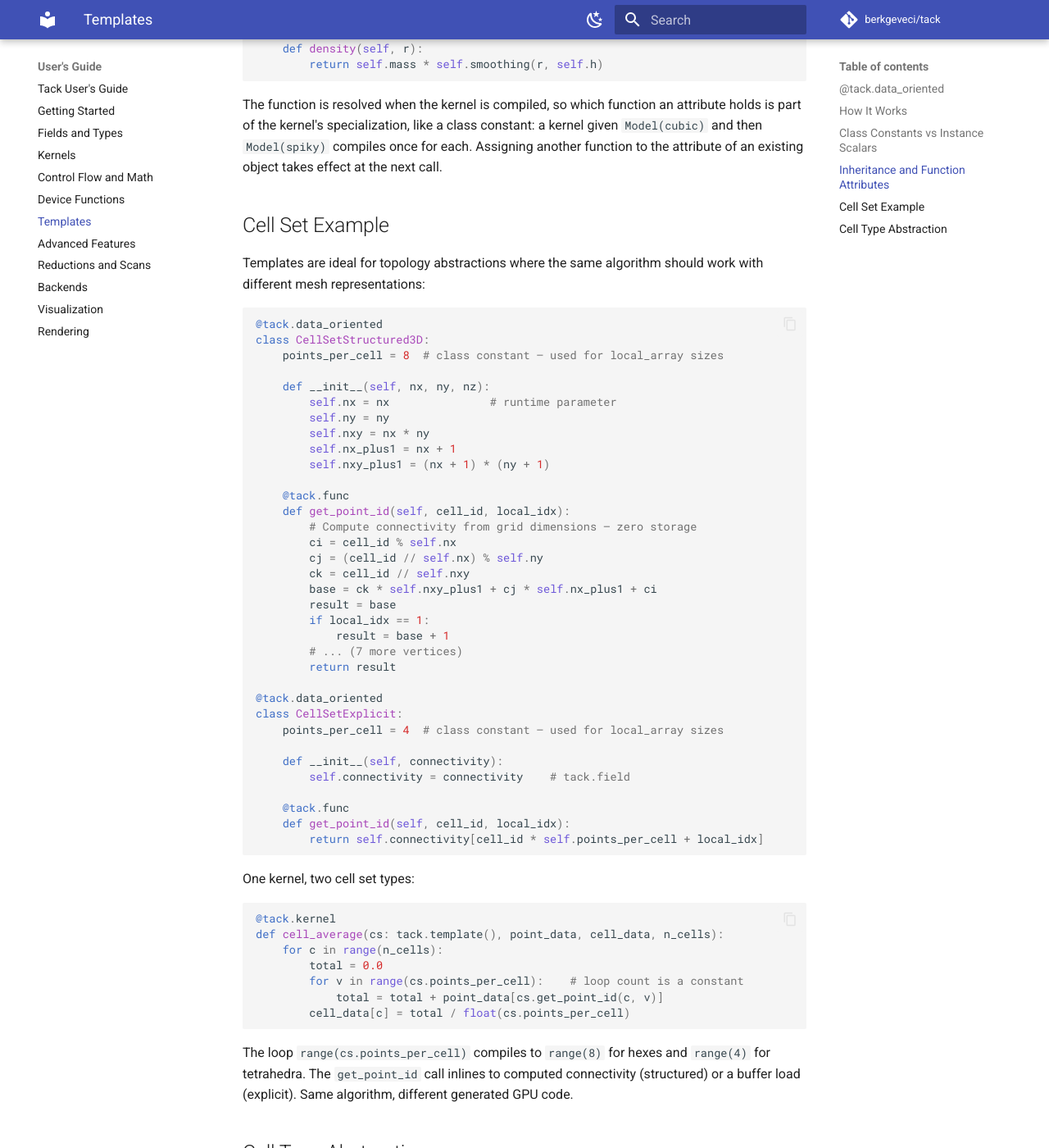
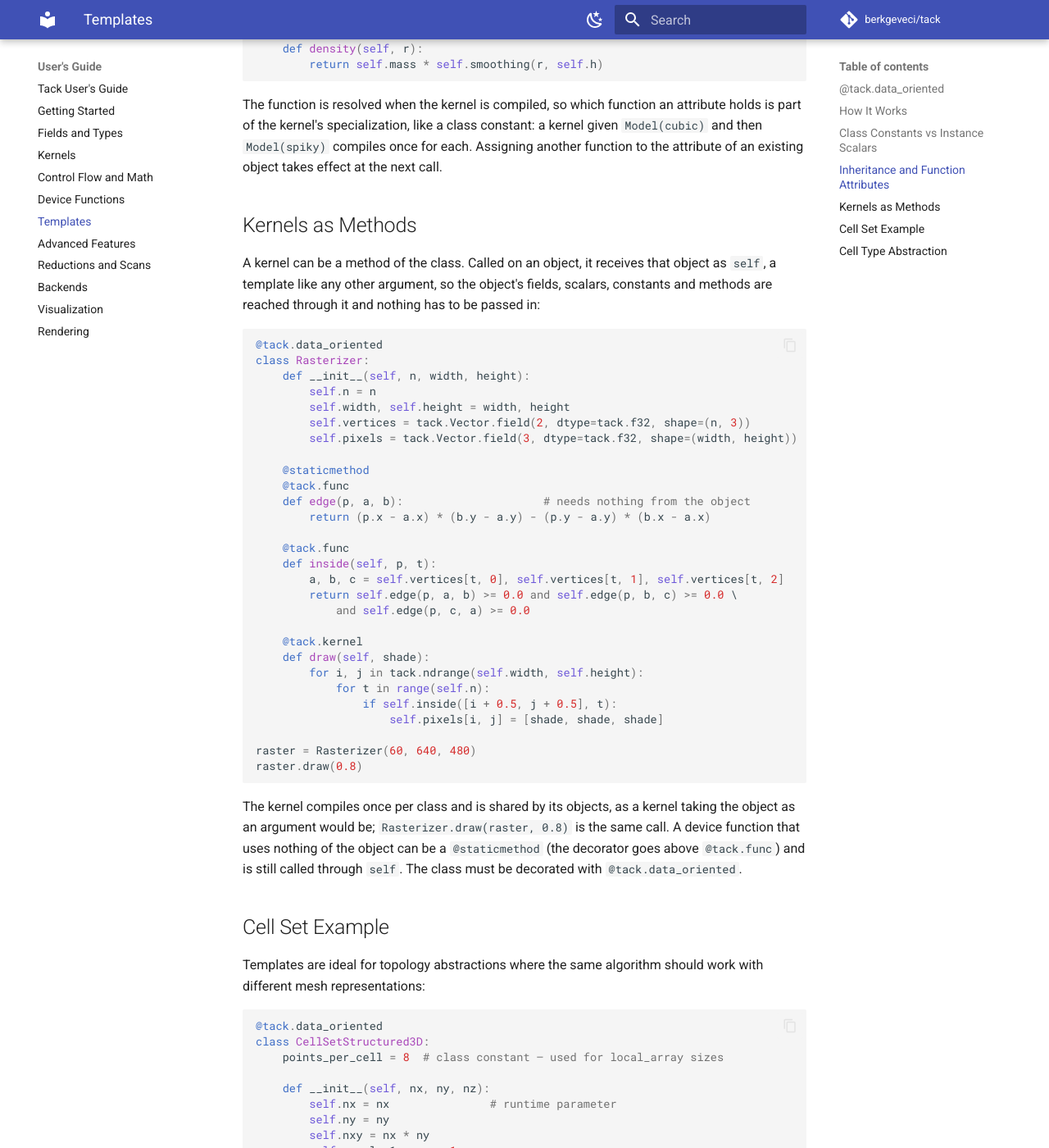
Before and after one commit to berkgeveci/tack, an MkDocs documentation site: the page built from docs/users-guide/06-templates.md, in a window 1280 px wide and 1400 px high, scrolled down 2867 px. Shown: the whole window at 82% size. Built offline with MkDocs 1.6.1 and Material for MkDocs 9.7.7, drawn with Linux system fonts in a browser that asks for light colours; comment, search, counter and statistics services are not loaded.

Commit message:
Let kernels be methods, and find static device functions
Taichi classes hold their kernels as methods and call them on the
object. A Tack kernel defined in a class body was a plain class
attribute, so model.step(dt) passed no object and failed with "expects 1
arguments, got 0"; every such class had to be taken apart into
module-level kernels taking the object.

Kernel.__get__ now binds the instance, so the object arrives as the
first argument. Template arguments are detected by their type, so the
object is a template like any other and nothing else changes: the
kernel compiles once per class structure and is shared by its objects.
Reached through the class the kernel is unbound, and tack.inspect
accepts either form. An object of a class without @tack.data_oriented
gets an error that says so. No kernel in Tack was defined in a class
body before, so no existing call changes meaning.

A @tack.func under @staticmethod in a data-oriented class is collected
with the other methods and called through self. It was reported as
"neither a class constant ... nor a @tack.func method".

````diff
--- a/docs/reference/language-contract.md
+++ b/docs/reference/language-contract.md
@@ -47,7 +47,7 @@ all corner cases have been validated.
 | Arithmetic | Arithmetic, comparisons, Boolean expressions, explicit casts, listed math builtins, `@` on vectors and matrices | Numerical and evaluation rules below. Comparisons and Boolean expressions take scalars only |
 | Assignments | Local assignment, augmented assignment, field stores, tuple assignment to names, field elements and components | Storage and ordering rules below |
 | Control flow | `range`, `tack.ndrange` over sizes or `(start, end)` pairs, nested sequential loops, `while`, `if`/`elif`/`else`, conditional expressions, `break`, `continue` | One top-level parallel loop; statements outside it only bind locals, load fields and declare arrays |
-| Composition | `@tack.func` inlining, returning one or several values; `@tack.data_oriented` templates, with inheritance and device functions held as attributes | Static source transformation, not arbitrary Python calls. A `return` ends the function on its path; one inside a loop is rejected (LC7) |
+| Composition | `@tack.func` inlining, returning one or several values; `@tack.data_oriented` templates, with inheritance, device functions held as attributes or under `@staticmethod`, and kernels as methods | Static source transformation, not arbitrary Python calls. A `return` ends the function on its path; one inside a loop is rejected (LC7) |
 | Storage | Scalar fields, vector fields, matrix fields, local arrays, shared memory, 3D textures | Backend capability restrictions apply |
 | Parallel primitives | Atomics, barriers, thread index, block reductions | Workgroup requirements below |
 
--- a/docs/users-guide/06-templates.md
+++ b/docs/users-guide/06-templates.md
@@ -147,6 +147,51 @@ constant: a kernel given `Model(cubic)` and then `Model(spiky)` compiles
 once for each. Assigning another function to the attribute of an existing
 object takes effect at the next call.
 
+## Kernels as Methods
+
+A kernel can be a method of the class. Called on an object, it receives
+that object as `self`, a template like any other argument, so the
+object's fields, scalars, constants and methods are reached through it
+and nothing has to be passed in:
+
+```python
+@tack.data_oriented
+class Rasterizer:
+    def __init__(self, n, width, height):
+        self.n = n
+        self.width, self.height = width, height
+        self.vertices = tack.Vector.field(2, dtype=tack.f32, shape=(n, 3))
+        self.pixels = tack.Vector.field(3, dtype=tack.f32, shape=(width, height))
+
+    @staticmethod
+    @tack.func
+    def edge(p, a, b):                     # needs nothing from the object
+        return (p.x - a.x) * (b.y - a.y) - (p.y - a.y) * (b.x - a.x)
+
+    @tack.func
+    def inside(self, p, t):
+        a, b, c = self.vertices[t, 0], self.vertices[t, 1], self.vertices[t, 2]
+        return self.edge(p, a, b) >= 0.0 and self.edge(p, b, c) >= 0.0 \
+            and self.edge(p, c, a) >= 0.0
+
+    @tack.kernel
+    def draw(self, shade):
+        for i, j in tack.ndrange(self.width, self.height):
+            for t in range(self.n):
+                if self.inside([i + 0.5, j + 0.5], t):
+                    self.pixels[i, j] = [shade, shade, shade]
+
+raster = Rasterizer(60, 640, 480)
+raster.draw(0.8)
+```
+
+The kernel compiles once per class and is shared by its objects, as a
+kernel taking the object as an argument would be; `Rasterizer.draw(raster,
+0.8)` is the same call. A device function that uses nothing of the object
+can be a `@staticmethod` (the decorator goes above `@tack.func`) and is
+still called through `self`. The class must be decorated with
+`@tack.data_oriented`.
+
 ## Cell Set Example
 
 Templates are ideal for topology abstractions where the same algorithm
````
Also changed, not shown: CHANGELOG.md (+6 -0 lines), CLAUDE.md (+1 -1 lines), README.md (+2 -0 lines), 5 other files.
